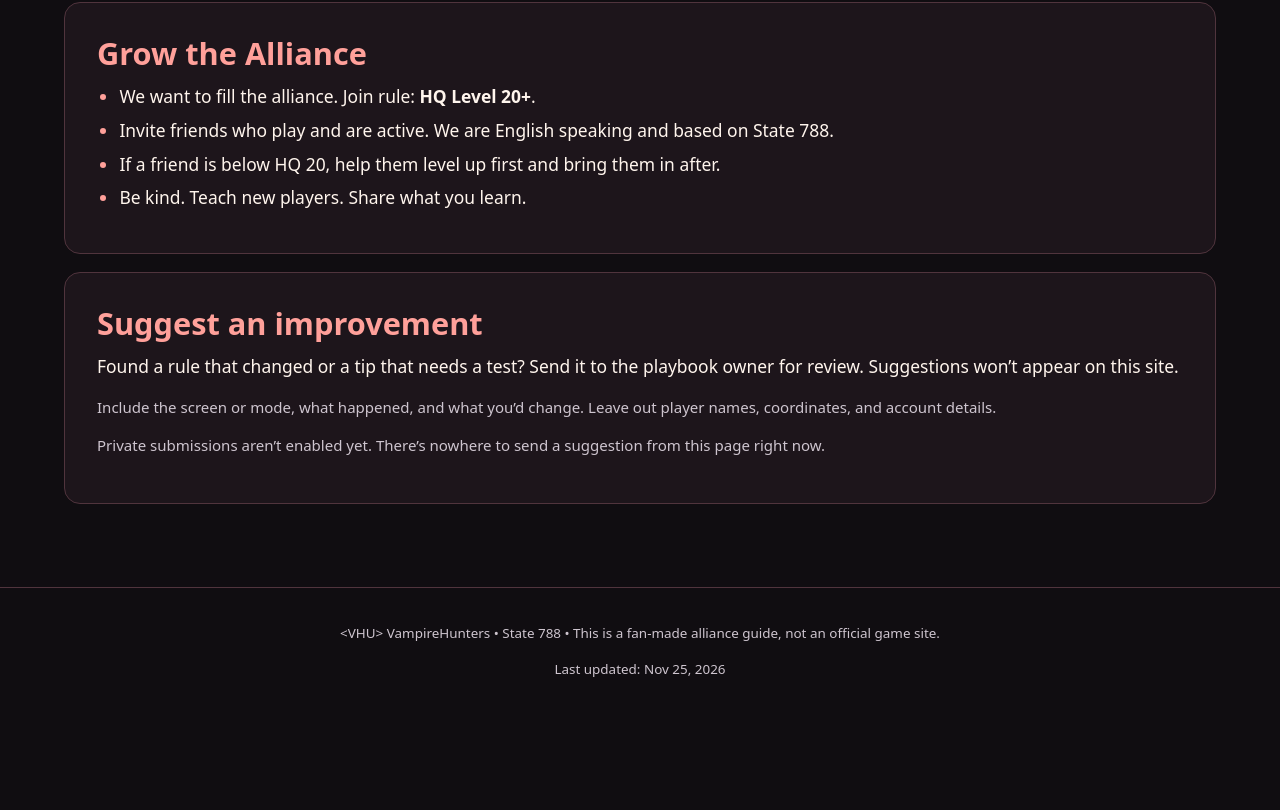
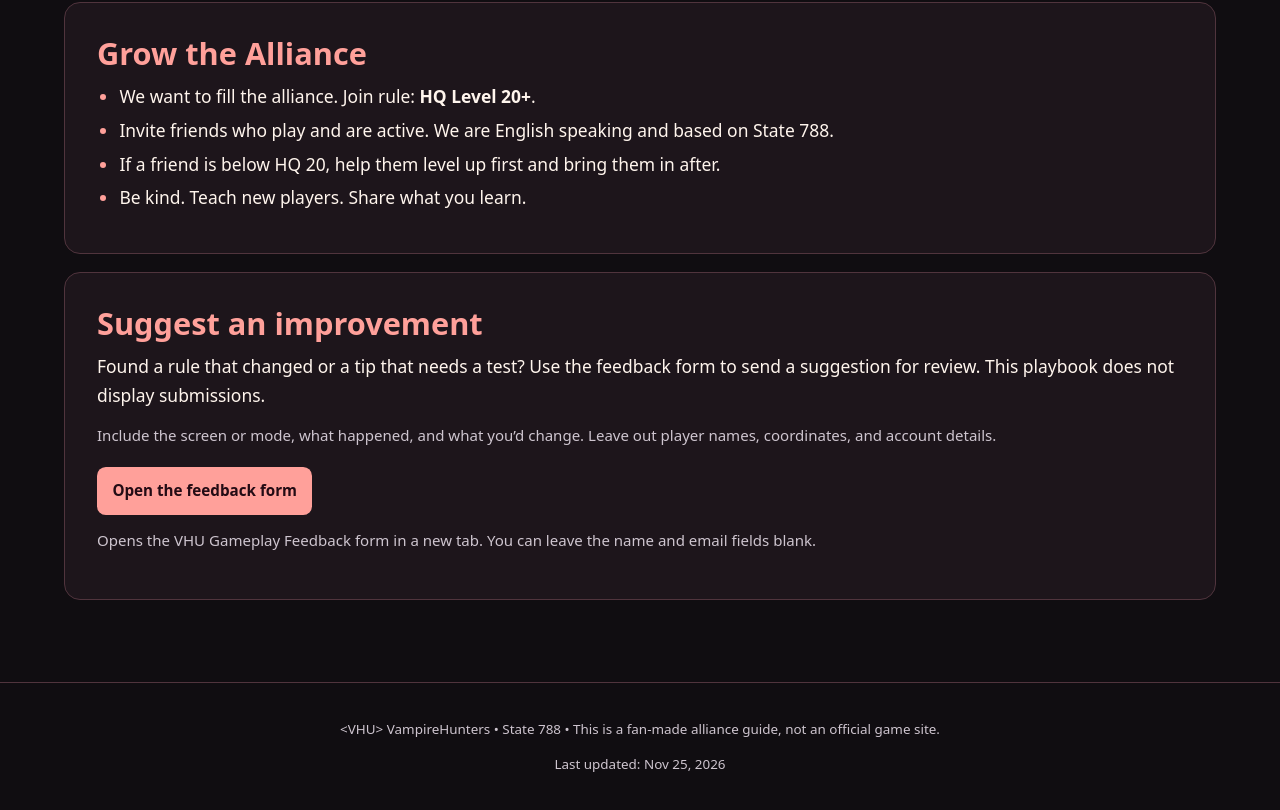
Before and after one commit to thebardchat/vhu-playbook, a plain HTML site: page index.html in a window 1280 px wide. Shown: the part 9237-10047 px from the top of the page. Before the commit the page ends 9968 px from the top, so only its background shows below. Drawn offline with Linux system fonts and the light colour scheme.

Commit message:
Add the VHU suggestions responder link

```diff
--- a/index.html
+++ b/index.html
@@ -428,9 +428,9 @@ If a friendly base is under attack, share the location and ETA in alliance chat.
 
 <section id="feedback">
   <h2>Suggest an improvement</h2>
-  <p>Found a rule that changed or a tip that needs a test? Send it to the playbook owner for review. Suggestions won’t appear on this site.</p>
+  <p>Found a rule that changed or a tip that needs a test? Use the feedback form to send a suggestion for review. This playbook does not display submissions.</p>
   <p class="note">Include the screen or mode, what happened, and what you’d change. Leave out player names, coordinates, and account details.</p>
-  <a class="btn" id="formBtn" hidden>Send a private suggestion</a>
+  <a class="btn" id="formBtn" hidden>Open the feedback form</a>
   <p class="note" id="feedbackStatus">Private submissions aren’t enabled yet. There’s nowhere to send a suggestion from this page right now.</p>
 </section>
 
@@ -445,7 +445,7 @@ If a friendly base is under attack, share the location and ETA in alliance chat.
   /* Owner setup: use only the responder link to a form owned by the playbook owner.
      Keep public response summaries off and give nobody else access to responses.
      FORM_EMBED and DISCUSSIONS are retained for old configs but not displayed. */
-  var FORM_LINK   = "";
+  var FORM_LINK   = "https://forms.gle/uQ73kofPwcuHQ89i7";
   var FORM_EMBED  = "";
   var DISCUSSIONS = "";
 
@@ -458,7 +458,7 @@ If a friendly base is under attack, share the location and ETA in alliance chat.
       if (url.protocol !== "https:" || url.username || url.password || url.port || (!shortForm && !directForm)) return;
       var f = document.getElementById("formBtn");
       f.href = url.href; f.target = "_blank"; f.rel = "noopener noreferrer"; f.hidden = false;
-      document.getElementById("feedbackStatus").textContent = "The form opens in a new tab and sends your suggestion to the owner for review.";
+      document.getElementById("feedbackStatus").textContent = "Opens the VHU Gameplay Feedback form in a new tab. You can leave the name and email fields blank.";
     } catch(e){}
   })();
 
```
